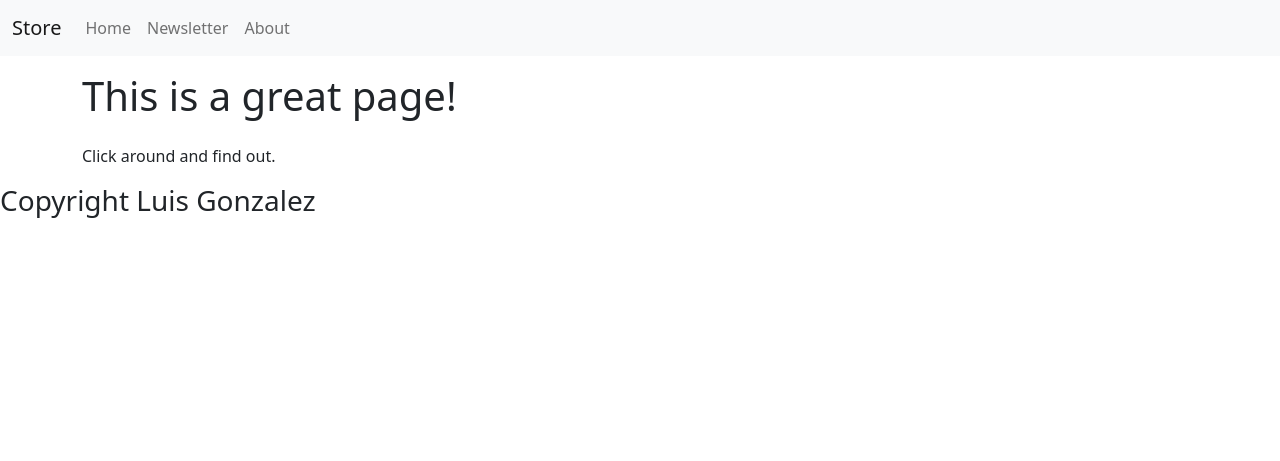
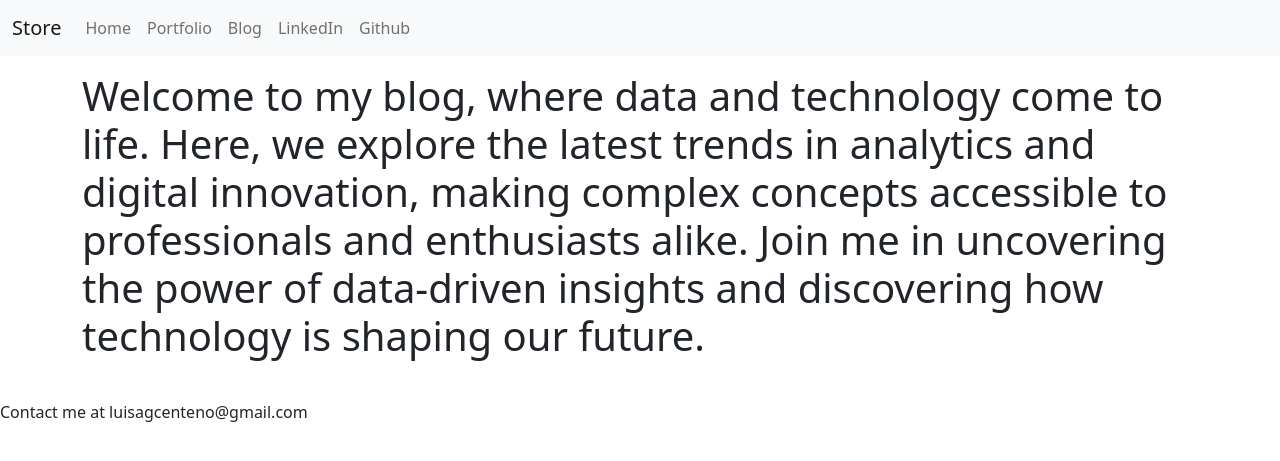
Before and after one commit to luisagcenteno84/luiscenteno_dev, a Django app: page / in a window 1280 px wide. Shown: the top 461 px of the page. Run offline with Django 5.2, Linux system fonts and the light colour scheme.

Commit message:
initial blueprint of website

```diff
--- a/cloudbuild.yaml
+++ /dev/null
@@ -1,4 +0,0 @@
-steps:
-- name: 'gcr.io/cloudbuild/docker'
-  args: ['build', '-t', 'gcr.io/luiscenteno-dev/luiscenteno_dev', '.']
-logsBucket: 'gs://luiscenteno-dev-logs'
--- a/luiscenteno_dev/templates/_footer.html
+++ b/luiscenteno_dev/templates/_footer.html
@@ -1 +1,3 @@
-<h3>Copyright Luis Gonzalez</h3>
+<p>
+    Contact me at <mailto>luisagcenteno@gmail.com</mailto>
+</p>
--- a/luiscenteno_dev/templates/_navbar.html
+++ b/luiscenteno_dev/templates/_navbar.html
@@ -10,10 +10,16 @@
                     <a class="nav-link" aria-current="page" href="/">Home</a>
                 </li>
                 <li class="nav-item">
-                    <a class="nav-link" href="/newsletter/">Newsletter</a>
+                    <a class="nav-link" href="/portfolio/">Portfolio</a>
                 </li>
                 <li class="nav-item">
-                    <a class="nav-link" href="/about/">About</a>
+                    <a class="nav-link" href="/blog/">Blog</a>
+                </li>
+                <li class="nav-item">
+                    <a class="nav-link" href="www.linkedin.com/in/luiscgonzalez">LinkedIn</a>
+                </li>
+                <li class="nav-item">
+                    <a class="nav-link" href="https://github.com/luisagcenteno84" target="_blank">Github</a>
                 </li>
             </ul>
         </div>
--- a/luiscenteno_dev/templates/home.html
+++ b/luiscenteno_dev/templates/home.html
@@ -1,11 +1,11 @@
 {% extends 'base.html' %}
 
-{% block title %}Welcome to -- My Page{% endblock %}
+{% block title %}From Data to Insights: A Journey through Data, Analytics, and AI{% endblock %}
 
 {% block header %}
-    <h1>This is a great page!</h1>
+    <h1>Welcome to my blog, where data and technology come to life. Here, we explore the latest trends in analytics and digital innovation, making complex concepts accessible to professionals and enthusiasts alike. Join me in uncovering the power of data-driven insights and discovering how technology is shaping our future.</h1>
 {% endblock header %}
 
 {% block content %}
-    <p>Click around and find out.</p>
+    <p><Placeholder></p>
 {% endblock content %}
```
